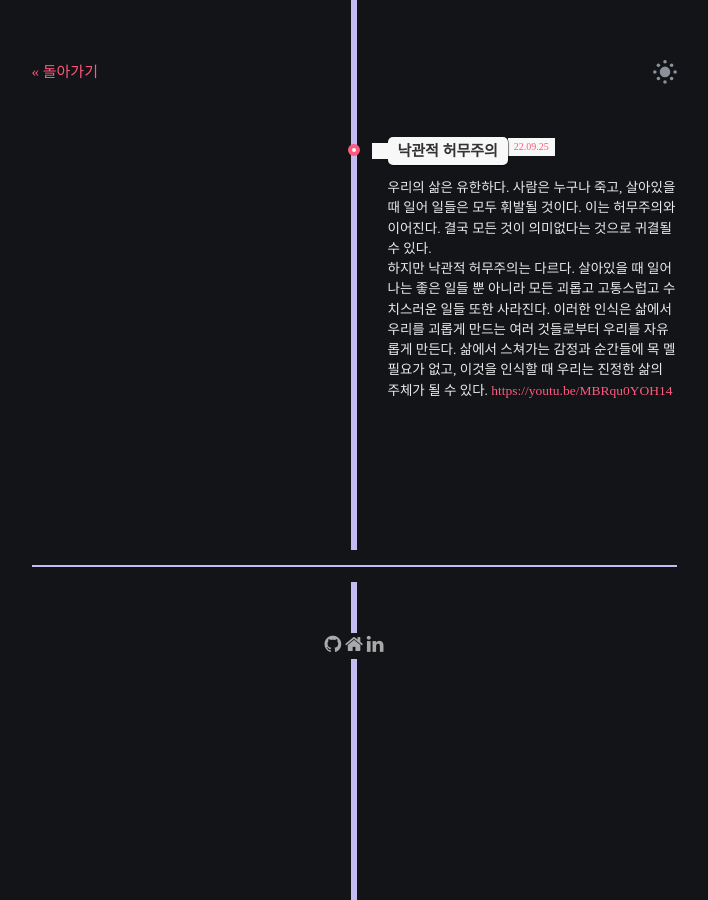
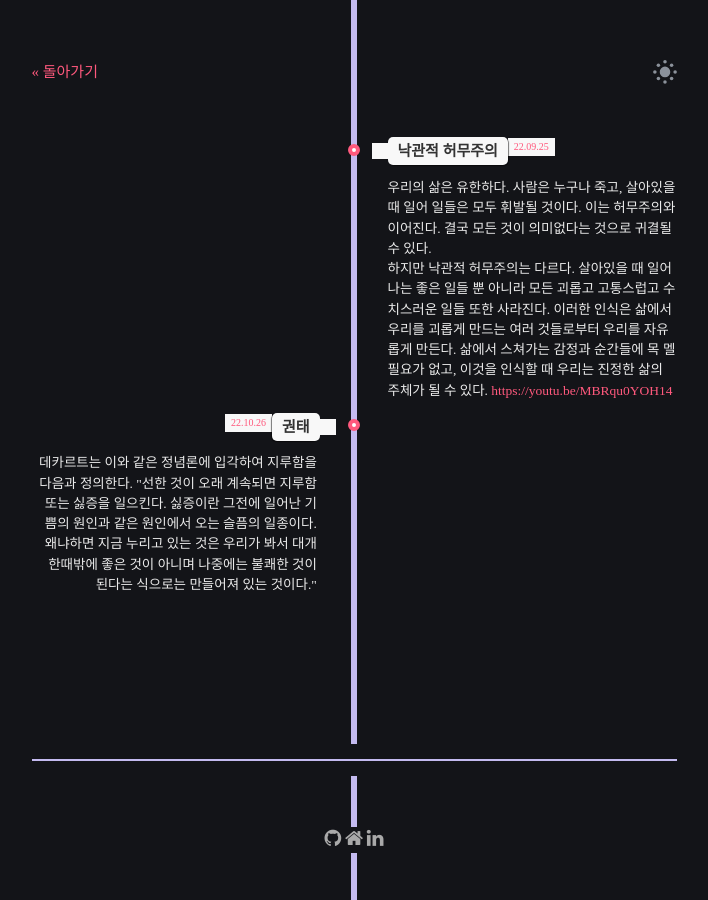
Before and after one commit to Bloofer/Bloofer.github.io, a Jekyll site: the page built from about.html, in a window 1280 px wide. Shown: the whole page, without its empty margins (286-994 px from the left). Built offline with Jekyll 4.4.1, drawn with Linux system fonts in a browser that asks for light colours; some web fonts are replaced.

Commit message:
edit about

```diff
--- a/about.html
+++ b/about.html
@@ -35,6 +35,22 @@ layout: default
             </div>
         </li>
 
+        <!-- Item 2 -->
+        <li>
+            <div class="direction-l">
+                <div class="flag-wrapper">
+                    <span class="flag">권태</span>
+                    <span class="time-wrapper"><span class="time">22.10.26</span></span>
+                </div>
+                <div class="desc">
+                  데카르트는 이와 같은 정념론에 입각하여 지루함을 다음과 정의한다.
+                  "선한 것이 오래 계속되면 지루함 또는 싫증을 일으킨다. 싫증이란 그전에 일어난 기쁨의 원인과
+                  같은 원인에서 오는 슬픔의 일종이다. 왜냐하면 지금 누리고 있는 것은 우리가 봐서 대개
+                  한때밖에 좋은 것이 아니며 나중에는 불쾌한 것이 된다는 식으로는 만들어져 있는 것이다."
+                </div>
+            </div>
+        </li>
+
     </ul>
 
 <!-- adding an empty line to separate the social profile links -->
```
